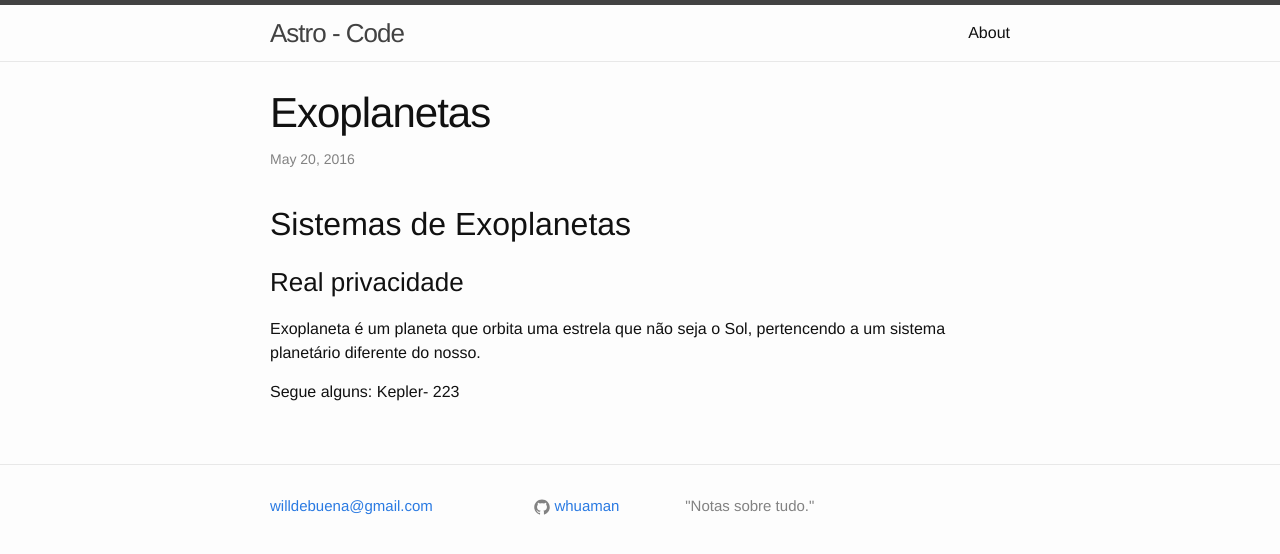
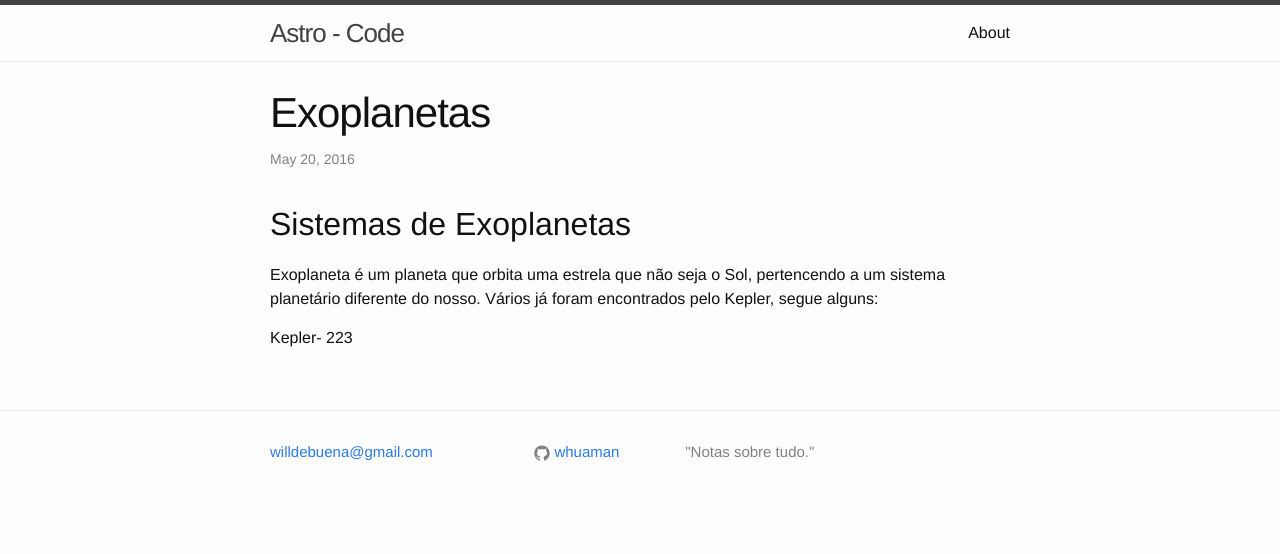
Before and after one commit to whuaman/whuaman.github.io, a Jekyll site: the page built from _posts/2016-05-30-Exoplanetas.markdown, in a window 1280 px wide. Shown: the top 554 px of the page. Built offline with Jekyll 4.4.1, drawn with Linux system fonts in a browser that asks for light colours; comment, search, counter and statistics services are not loaded.

Commit message:
texto alterado

```diff
--- a/_posts/2016-05-30-Exoplanetas.markdown
+++ b/_posts/2016-05-30-Exoplanetas.markdown
@@ -7,11 +7,8 @@ categories: jekyll update
 
 ## Sistemas de Exoplanetas
 
-### Real privacidade
-
 Exoplaneta é um planeta que orbita uma estrela que não seja o Sol, pertencendo
 a um sistema planetário diferente do nosso.
+Vários já foram encontrados pelo Kepler, segue alguns:
 
-Segue alguns: Kepler- 223
-
-[DuckDuckGo]: https://duckduckgo.com/
+Kepler- 223
```
